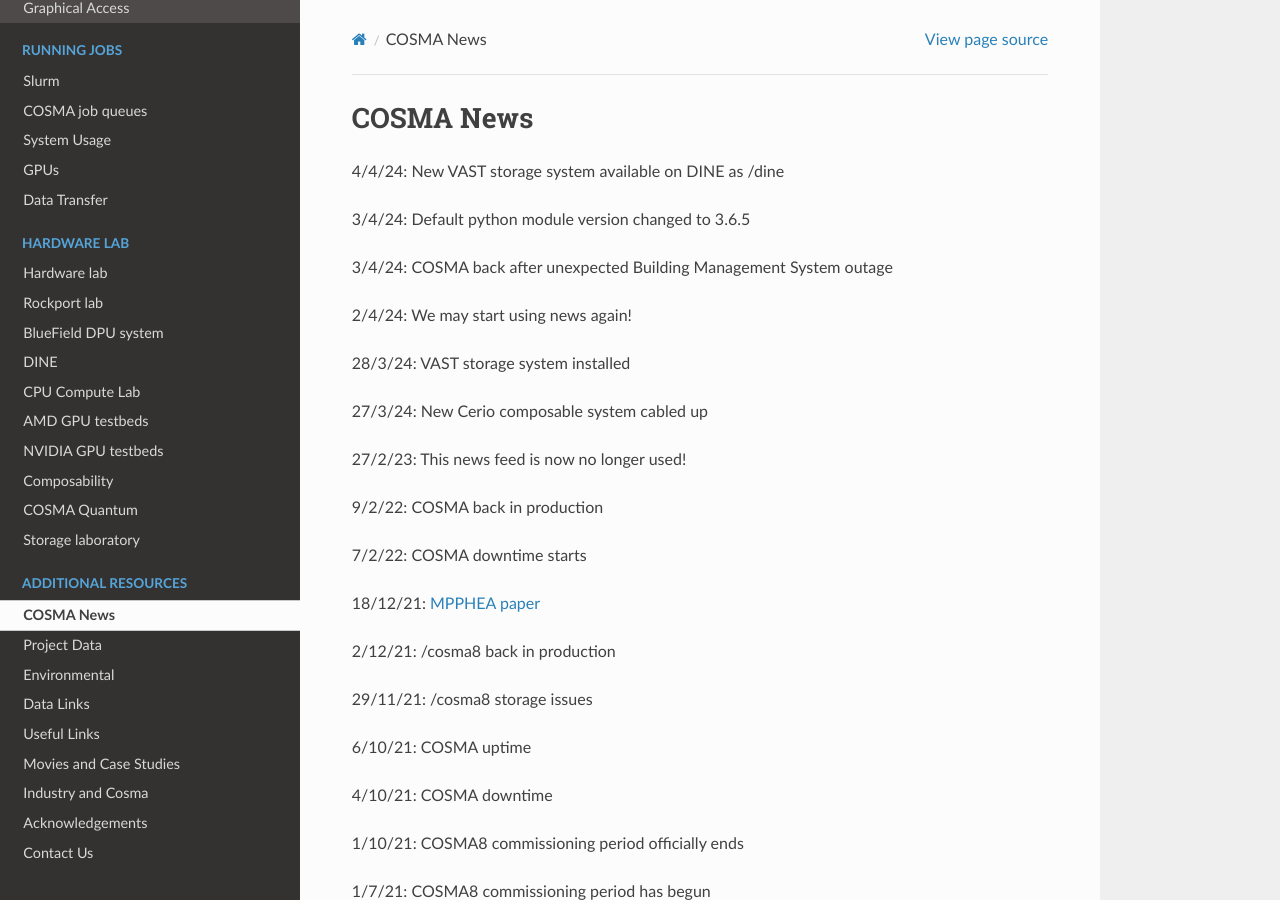
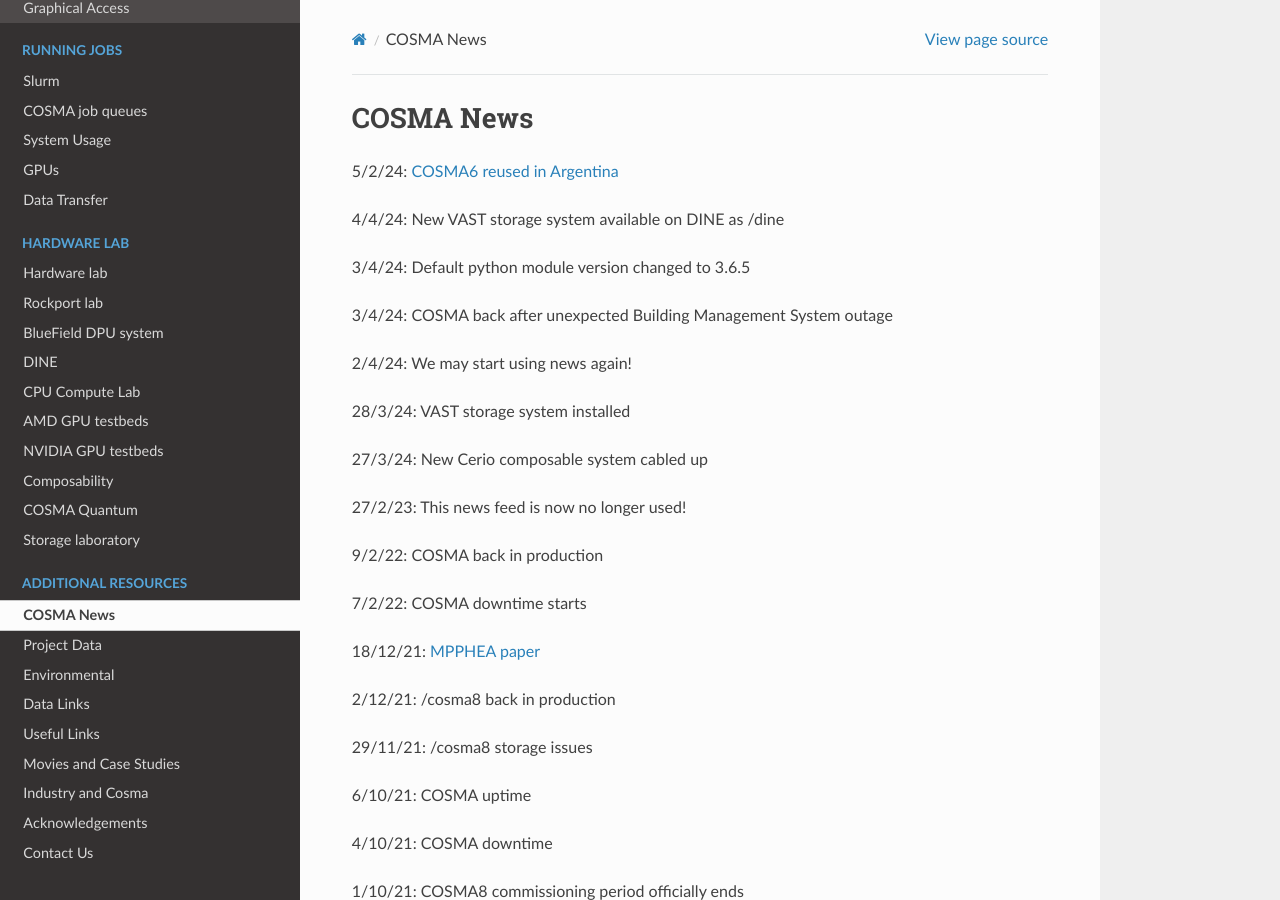
Before and after one commit to agb32/cosmadoc, a Sphinx documentation site: the page built from docs/source/news.md, in a window 1280 px wide and 900 px high. Built offline with Sphinx 7.4.7 and the Read the Docs theme 2.0.0, drawn with Linux system fonts in a browser that asks for light colours.

Commit message:
news-updated

```diff
--- a/docs/source/news.md
+++ b/docs/source/news.md
@@ -1,4 +1,6 @@
 # COSMA News
+
+5/2/24: [COSMA6 reused in Argentina](https://ccad.unc.edu.ar/2024/04/05/ccad-le-da-una-segunda-vida-a-cosma6/)
 
 4/4/24: New VAST storage system available on DINE as /dine
 
```
